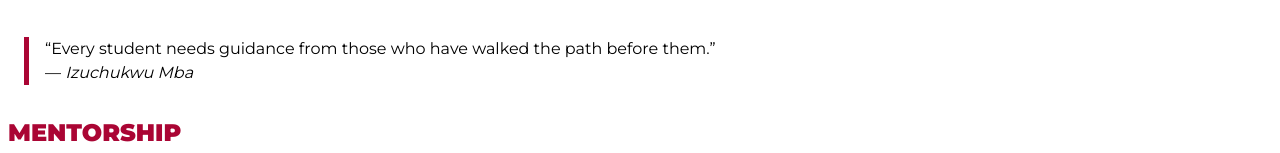
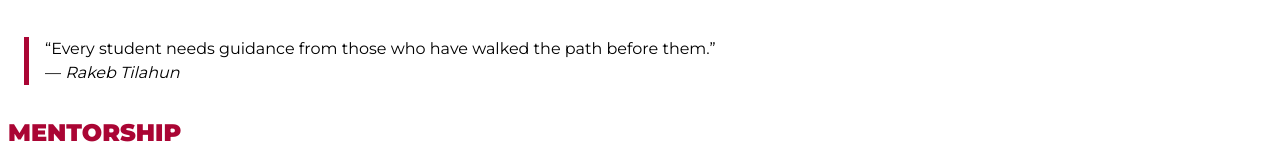
Before and after one commit to izuchukwumba/tc_c2c, a React (Vite) app in the folder frontend/: page / in a window 1280 px wide. Shown: the part 203-356 px from the top of the page. Built offline with nearby package versions, Linux system fonts and the light colour scheme.

Commit message:
intro page fix

```diff
--- a/frontend/src/pages/landing-page/Intro.tsx
+++ b/frontend/src/pages/landing-page/Intro.tsx
@@ -15,7 +15,7 @@ const Intro: React.FC = () => {
             before them.
           </p>
           <figcaption>
-            — <cite>Izuchukwu Mba</cite>
+            — <cite>Rakeb Tilahun</cite>
           </figcaption>
         </blockquote>
       </figure>
```
